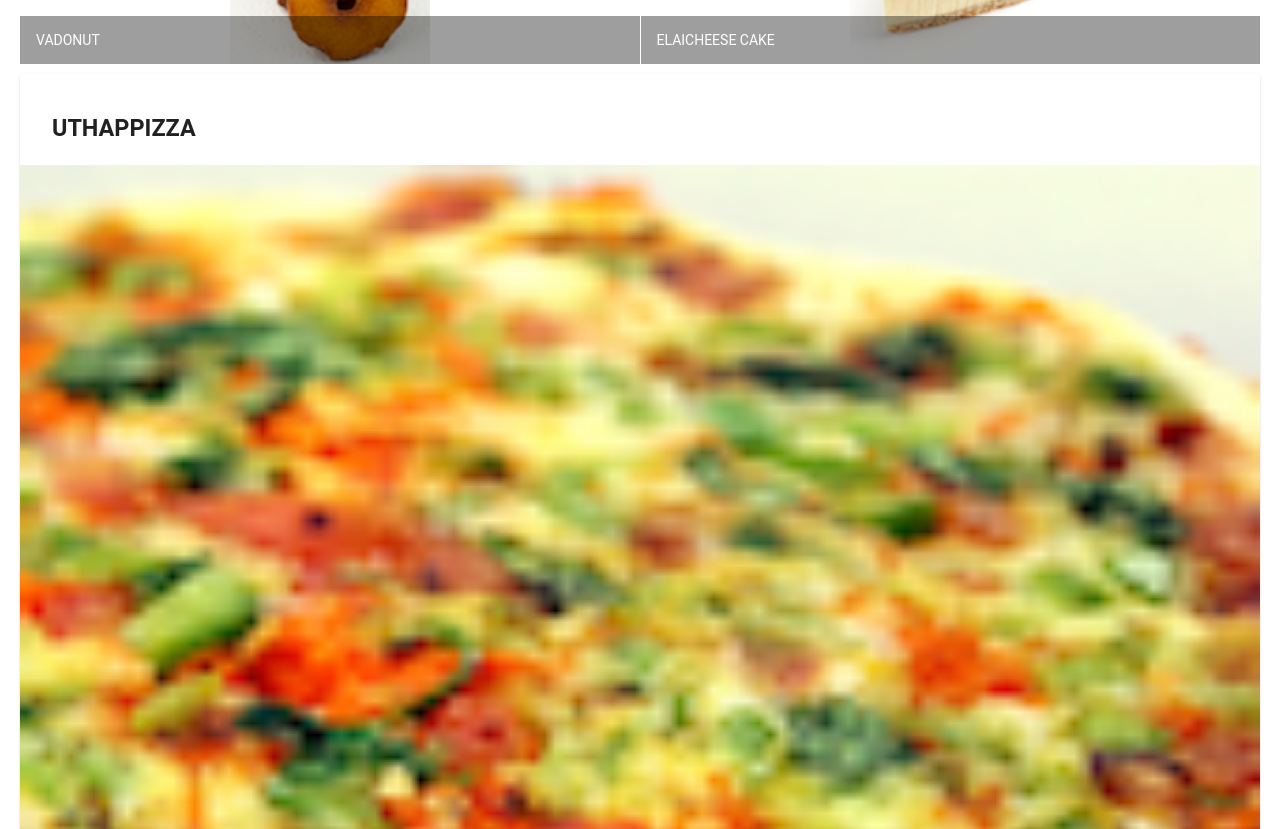
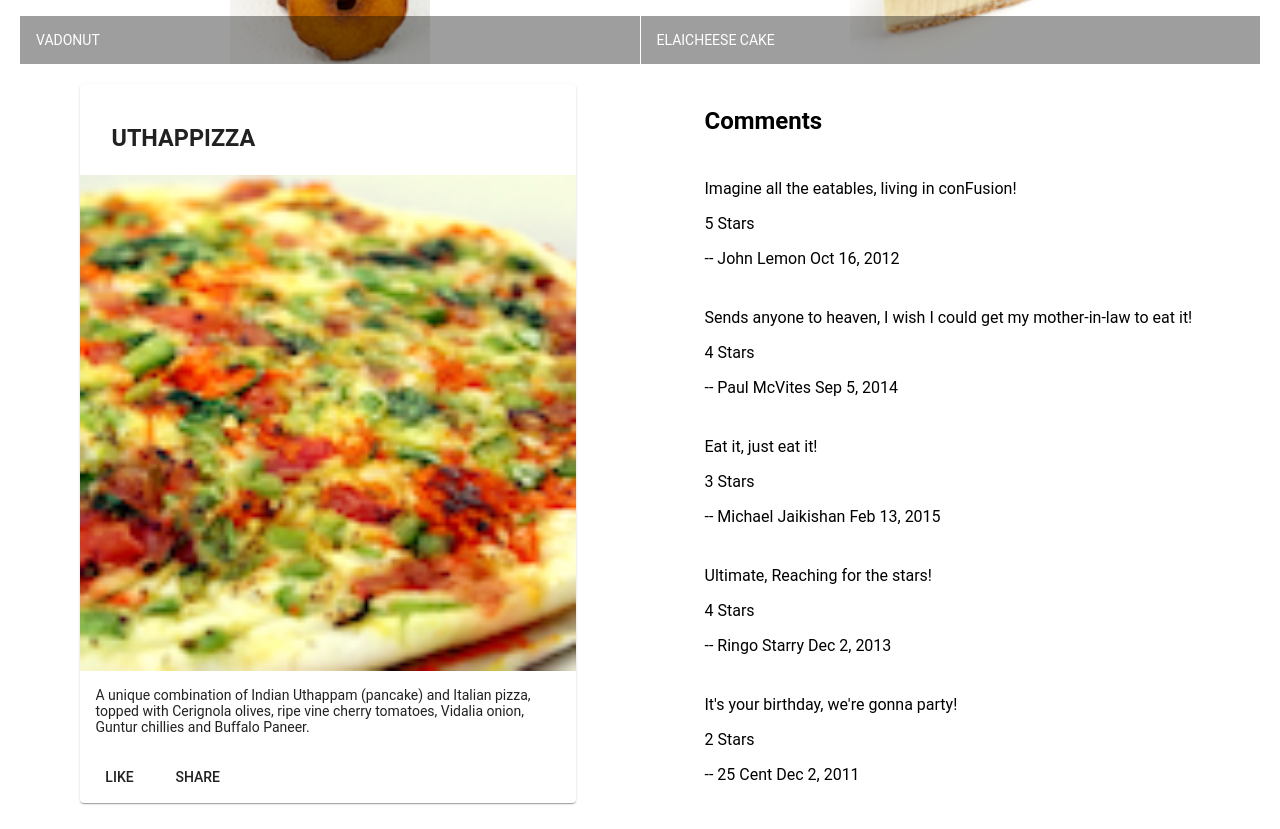
Before and after one commit to aldocesarmg/angularConFusionProyect, an Angular app: page / in a window 1280 px wide. Shown: the part 500-1329 px from the top of the page. Built offline with nearby package versions, Linux system fonts and the light colour scheme.

Commit message:
Assignment 1 Card and Comments

```diff
--- a/src/app/app.component.html
+++ b/src/app/app.component.html
@@ -4,3 +4,4 @@
 
 <!-- MENU COMPONENT -->
 <app-menu></app-menu>
+<app-dishdetail></app-dishdetail>
--- a/src/app/app.module.ts
+++ b/src/app/app.module.ts
@@ -12,11 +12,13 @@
 
 import 'hammerjs';
 import { MenuComponent } from './menu/menu.component';
+import { DishdetailComponent } from './dishdetail/dishdetail.component';
 
 @NgModule({
   declarations: [
     AppComponent,
-    MenuComponent
+    MenuComponent,
+    DishdetailComponent
   ],
   imports: [
     BrowserModule,
--- /dev/null
+++ b/src/app/dishdetail/dishdetail.component.html
@@ -0,0 +1,40 @@
+<div class="container"
+    fxLayout="row"
+    fxLayout.sm="column"
+    fxLayout.xs="column"
+    fxLayoutAlign.gt-md="space-around center"
+    fxLayoutGap="10px"
+    fxLayoutGap.xs="0">
+
+  <div fxFlex="40">
+    <div fxFlex *ngIf="dish">
+      <mat-card>
+        <mat-card-header>
+          <mat-card-title>
+            <h3>{{dish.name | uppercase}}</h3>
+          </mat-card-title>
+        </mat-card-header>
+        <img mat-card-image src={{dish.image}} alt={{dish.name}}>
+        <mat-card-content>
+          <p>{{dish.description}}</p>
+        </mat-card-content>
+        <mat-card-actions>
+          <button mat-button>LIKE</button>
+          <button mat-button>SHARE</button>
+        </mat-card-actions>
+      </mat-card>
+    </div>
+  </div>
+
+  <div fxFlex="40">
+    <h2>Comments</h2>
+    <div *ngFor="let dish of dish.comments">
+      <mat-list *ngIf="dish">
+        <p>{{dish.comment}}</p>
+        <p>{{dish.rating}} Stars</p>
+        <p> -- {{dish.author}} {{dish.date | date}}</p>
+      </mat-list>
+  </div>
+  </div>
+
+</div>
--- /dev/null
+++ b/src/app/dishdetail/dishdetail.component.ts
@@ -0,0 +1,62 @@
+import { Component, OnInit } from '@angular/core';
+
+const DISH = {
+  id: '0',
+  name: 'Uthappizza',
+  image: '/assets/images/uthappizza.png',
+  category: 'mains',
+  featured: true,
+  label: 'Hot',
+  price: '4.99',
+  // tslint:disable-next-line:max-line-length
+  description: 'A unique combination of Indian Uthappam (pancake) and Italian pizza, topped with Cerignola olives, ripe vine cherry tomatoes, Vidalia onion, Guntur chillies and Buffalo Paneer.',
+  comments: [
+       {
+           rating: 5,
+           comment: 'Imagine all the eatables, living in conFusion!',
+           author: 'John Lemon',
+           date: '2012-10-16T17:57:28.556094Z'
+       },
+       {
+           rating: 4,
+           comment: 'Sends anyone to heaven, I wish I could get my mother-in-law to eat it!',
+           author: 'Paul McVites',
+           date: '2014-09-05T17:57:28.556094Z'
+       },
+       {
+           rating: 3,
+           comment: 'Eat it, just eat it!',
+           author: 'Michael Jaikishan',
+           date: '2015-02-13T17:57:28.556094Z'
+       },
+       {
+           rating: 4,
+           comment: 'Ultimate, Reaching for the stars!',
+           author: 'Ringo Starry',
+           date: '2013-12-02T17:57:28.556094Z'
+       },
+       {
+           rating: 2,
+           comment: 'It\'s your birthday, we\'re gonna party!',
+           author: '25 Cent',
+           date: '2011-12-02T17:57:28.556094Z'
+       }
+   ]
+};
+
+@Component({
+  selector: 'app-dishdetail',
+  templateUrl: './dishdetail.component.html',
+  styleUrls: ['./dishdetail.component.scss']
+})
+
+export class DishdetailComponent implements OnInit {
+
+  dish = DISH;
+
+  constructor() { }
+
+  ngOnInit() {
+  }
+
+}
--- a/src/app/menu/menu.component.html
+++ b/src/app/menu/menu.component.html
@@ -28,6 +28,7 @@
   </mat-grid-list>
 </div>
 
+<!-- EMPIEZA CÓDIGO
 <div fxFlex *ngIf="selectedDish">
   <mat-card>
     <mat-card-header>
@@ -45,14 +46,18 @@
     </mat-card-actions>
   </mat-card>
 </div>
+TERMINA CÓDIGO-->
 
 <!-- ---------- DELETED ELEMENT ---------- -->
 <!-- fxLayoutGap define la distancia de separación entre cada elemento -->
+<!-- EMPIEZA CÓDIGO
 <mat-list fxFlex>
+TERMINA CÓDIGO-->
   <!-- el atributo *ngFor es una estructura directiva por parte
   de Angular, que permite iterar elementos dentro de un arreglo -->
   <!-- "let dish of dishes" es como un for loop, donde dish será la
   variable que se estará cambiando de acuerdo a el array dishes-->
+<!-- EMPIEZA CÓDIGO
   <mat-list-item *ngFor="let dish of dishes">
     <img matListAvatar src={{dish.image}} alt={{dish.name}}>
     <h1 matLine>{{dish.name}}</h1>
@@ -61,5 +66,6 @@
     </p>
   </mat-list-item>
 </mat-list>
+TERMINA CÓDIGO-->
 
 </div>
```
Also changed, not shown: src/app/dishdetail/dishdetail.component.scss (added), 1 other file (tests, documents, lock files or other folders).
